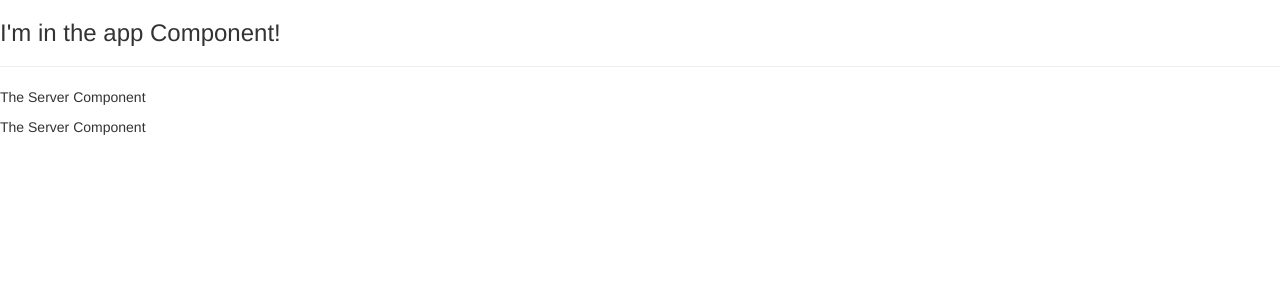
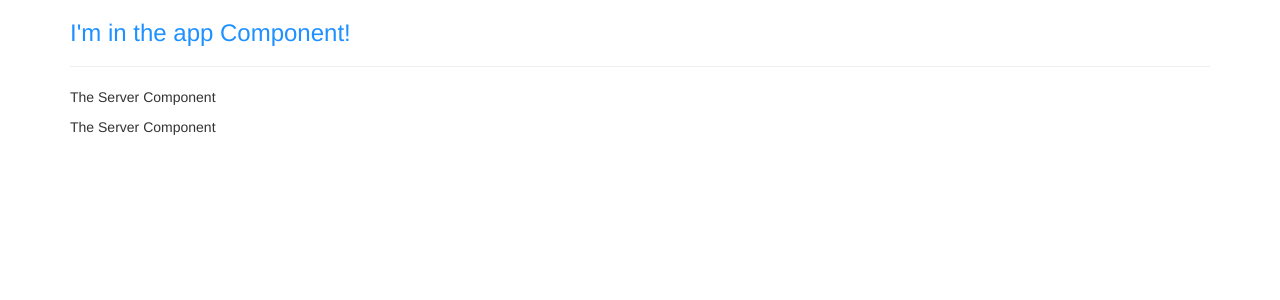
Before and after one commit to jmart210/Angular-Basics, an Angular app: page / in a window 1280 px wide. Shown: the top 300 px of the page. Built offline with nearby package versions, Linux system fonts and the light colour scheme.

Commit message:
pratice templates and styles

```diff
--- a/src/app/app.component.css
+++ b/src/app/app.component.css
@@ -0,0 +1,3 @@
+h3 {
+    color: darkblue;
+}
--- a/src/app/app.component.html
+++ b/src/app/app.component.html
@@ -1,3 +1,9 @@
-<h3>I'm in the app Component!</h3>
-<hr>
-<app-servers></app-servers>
+<div class="container">
+  <div class="row">
+    <div class="col-xs-12">
+      <h3>I'm in the app Component!</h3>
+      <hr>
+      <app-servers></app-servers>
+    </div>
+  </div>
+</div>
--- a/src/app/app.component.ts
+++ b/src/app/app.component.ts
@@ -6,7 +6,12 @@ import { NgModule } from '@angular/core';
 @Component({
   selector: 'app-root',
   templateUrl: './app.component.html',
-  styleUrls: ['./app.component.css']
+  // styleUrls: ['./app.component.css']
+  styles: [`
+    h3 {
+      color: dodgerblue;
+    }
+  `]
 })
 
 export class AppComponent {
```
